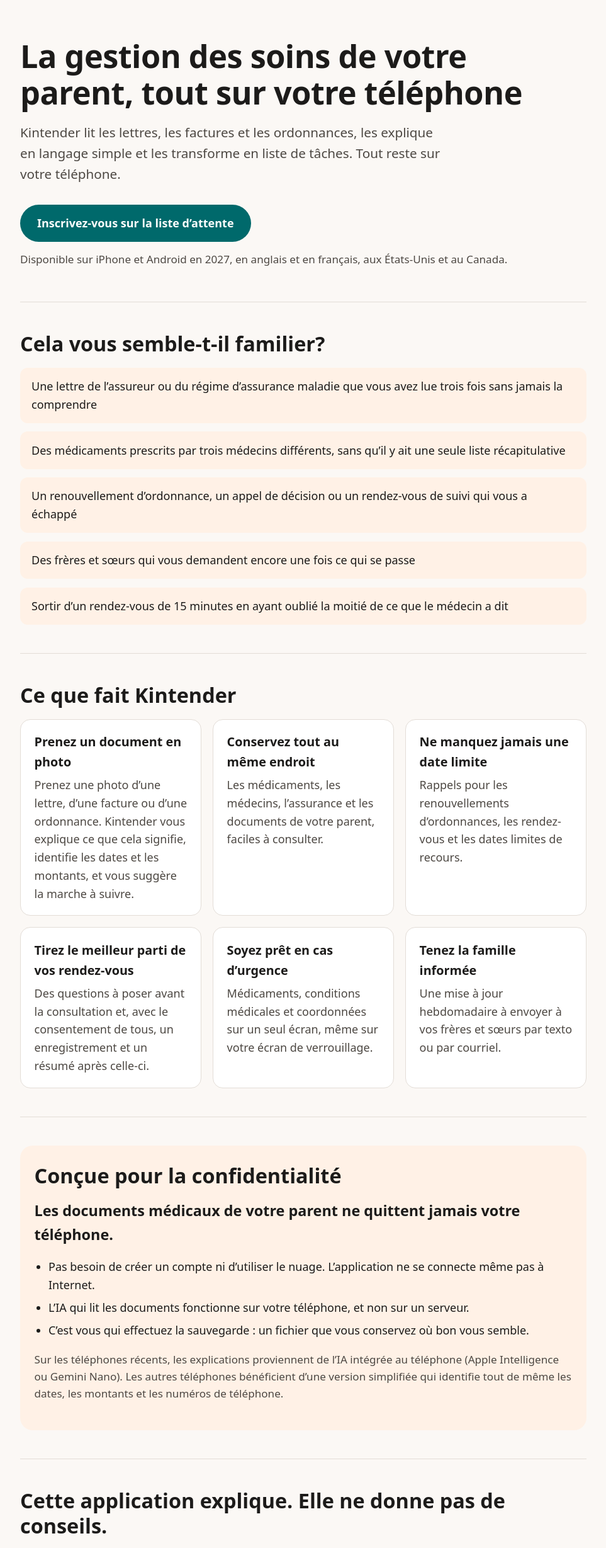
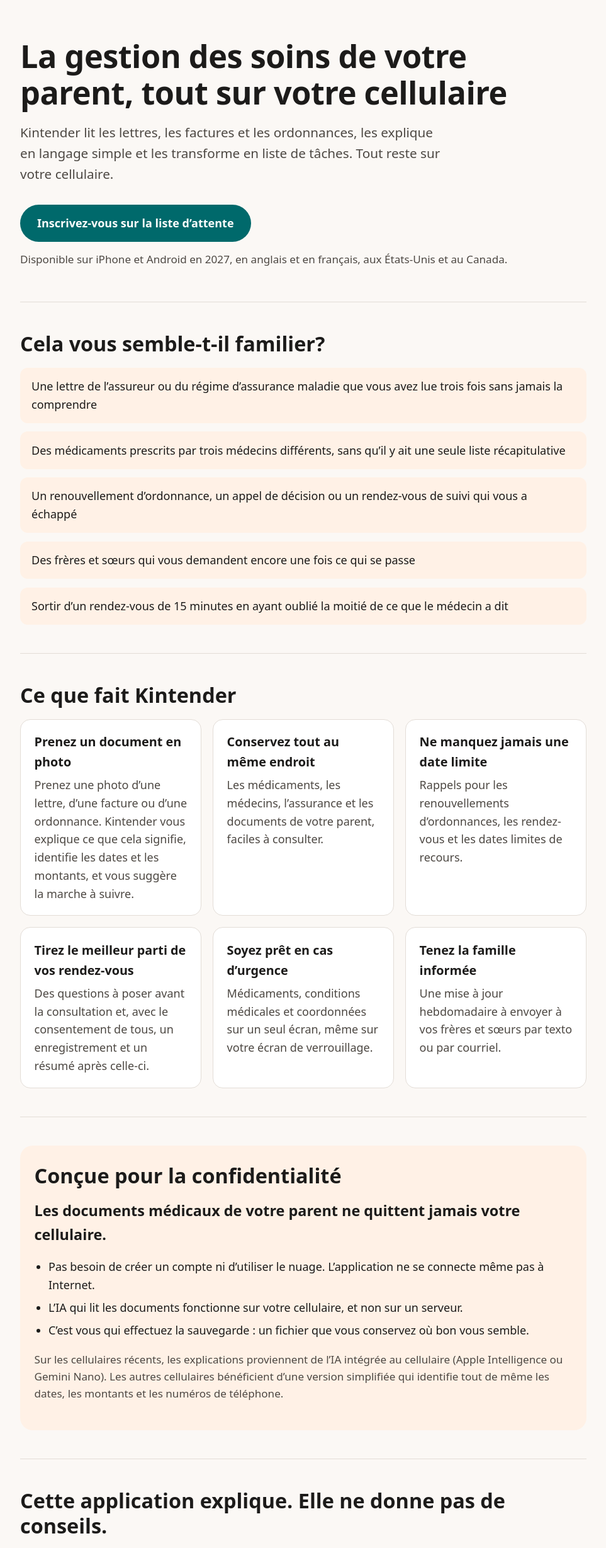
Before and after one commit to DaleMagrath-Developer/kintender-site, a plain HTML site: page fr/index.html in a window 1280 px wide. Shown: the part 57-2515 px from the top of the page at 63% size, without its empty margins (158-1121 px from the left). Drawn offline with Linux system fonts and the light colour scheme.

Commit message:
French: « cellulaire », as in Kintender's site/fr (its PR #26)
Copies Kintender's site/fr/index.html and fr/confidentialite.html, which
were changed and reviewed there but never copied across.

Co-Authored-By: Claude Opus 5.5 <noreply@anthropic.com>

```diff
--- a/fr/index.html
+++ b/fr/index.html
@@ -3,8 +3,8 @@
 <head>
   <meta charset="utf-8">
   <meta name="viewport" content="width=device-width, initial-scale=1">
-  <title>Kintender : la gestion des soins de votre parent, tout sur votre téléphone</title>
-  <meta name="description" content="Kintender lit les lettres, les factures et les ordonnances de votre parent, les explique en langage simple et les transforme en liste de tâches. Tout reste sur votre téléphone. Disponible sur iPhone et Android en 2027.">
+  <title>Kintender : la gestion des soins de votre parent, tout sur votre cellulaire</title>
+  <meta name="description" content="Kintender lit les lettres, les factures et les ordonnances de votre parent, les explique en langage simple et les transforme en liste de tâches. Tout reste sur votre cellulaire. Disponible sur iPhone et Android en 2027.">
   <link rel="alternate" hreflang="en" href="https://dalemagrath-developer.github.io/kintender-site/">
   <link rel="alternate" hreflang="fr-CA" href="https://dalemagrath-developer.github.io/kintender-site/fr/">
   <link rel="icon" href="../favicon.svg" type="image/svg+xml">
@@ -26,8 +26,8 @@
   <main id="main">
     <div class="wrap">
       <section class="hero" aria-labelledby="hero-title">
-        <h1 id="hero-title">La gestion des soins de votre parent, tout sur votre téléphone</h1>
-        <p class="lead">Kintender lit les lettres, les factures et les ordonnances, les explique en langage simple et les transforme en liste de tâches. Tout reste sur votre téléphone.</p>
+        <h1 id="hero-title">La gestion des soins de votre parent, tout sur votre cellulaire</h1>
+        <p class="lead">Kintender lit les lettres, les factures et les ordonnances, les explique en langage simple et les transforme en liste de tâches. Tout reste sur votre cellulaire.</p>
         <a class="button" href="#join">Inscrivez-vous sur la liste d’attente</a>
         <p class="note">Disponible sur iPhone et Android en 2027, en anglais et en français, aux États-Unis et au Canada.</p>
       </section>
@@ -76,13 +76,13 @@
       <section aria-labelledby="private-title">
         <div class="private">
           <h2 id="private-title">Conçue pour la confidentialité</h2>
-          <p class="quote">Les documents médicaux de votre parent ne quittent jamais votre téléphone.</p>
+          <p class="quote">Les documents médicaux de votre parent ne quittent jamais votre cellulaire.</p>
           <ul class="checks">
             <li>Pas besoin de créer un compte ni d’utiliser le nuage. L’application ne se connecte même pas à Internet.</li>
-            <li>L’IA qui lit les documents fonctionne sur votre téléphone, et non sur un serveur.</li>
+            <li>L’IA qui lit les documents fonctionne sur votre cellulaire, et non sur un serveur.</li>
             <li>C’est vous qui effectuez la sauvegarde : un fichier que vous conservez où bon vous semble.</li>
           </ul>
-          <p class="small">Sur les téléphones récents, les explications proviennent de l’IA intégrée au téléphone (Apple Intelligence ou Gemini Nano). Les autres téléphones bénéficient d’une version simplifiée qui identifie tout de même les dates, les montants et les numéros de téléphone.</p>
+          <p class="small">Sur les cellulaires récents, les explications proviennent de l’IA intégrée au cellulaire (Apple Intelligence ou Gemini Nano). Les autres cellulaires bénéficient d’une version simplifiée qui identifie tout de même les dates, les montants et les numéros de téléphone.</p>
         </div>
       </section>
 
```
Also changed, not shown: fr/confidentialite.html (+2 -2 lines).
